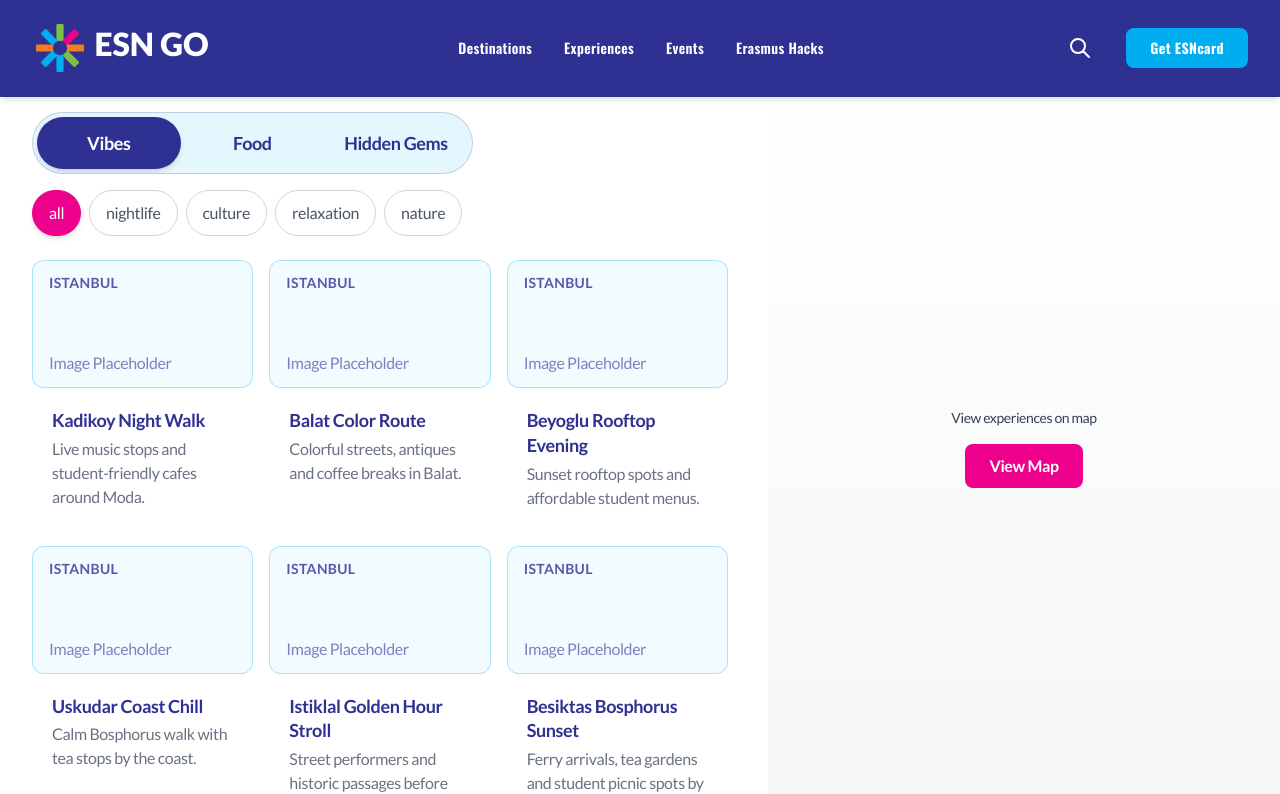
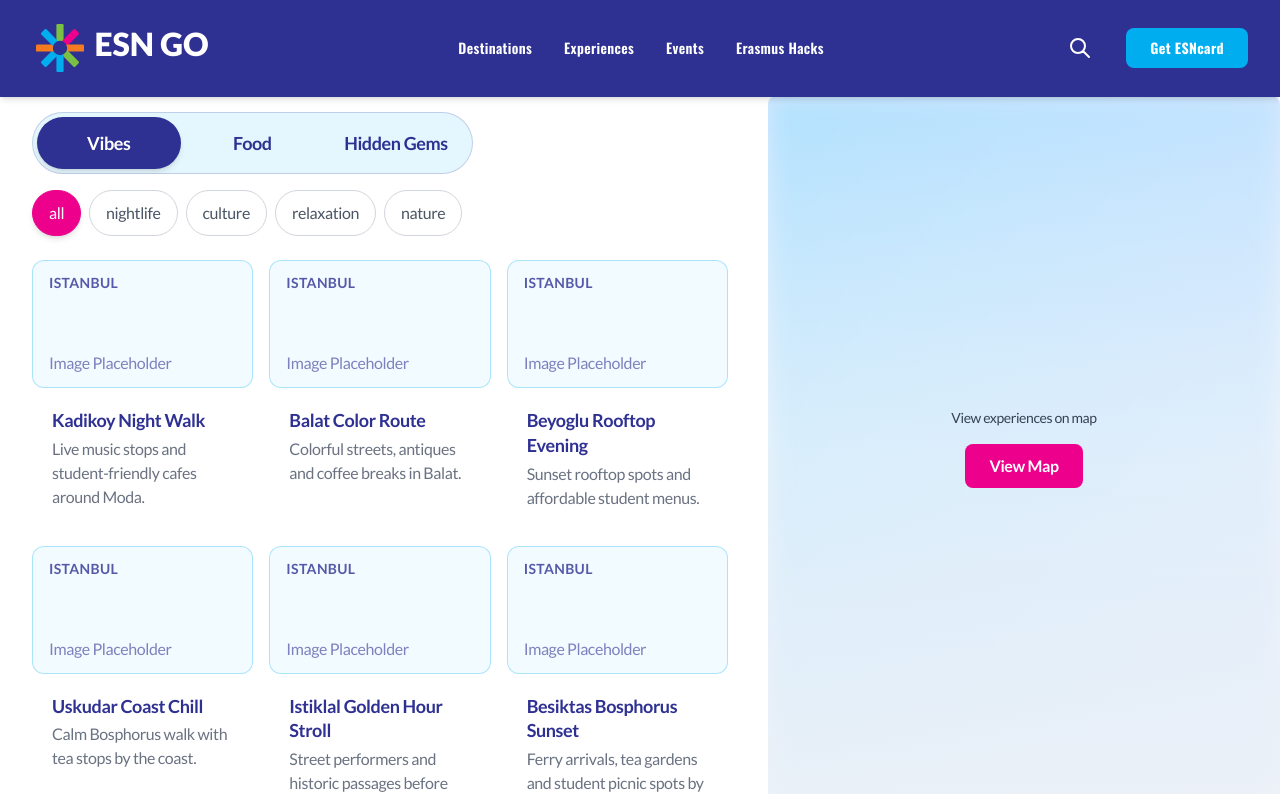
Before and after one commit to ESNTurkiye/ESN-GO, a Next.js app in the folder apps/frontend/: page /experiences in a window 1280 px wide. Shown: the top 794 px of the page. Built offline with nearby package versions, Linux system fonts and the light colour scheme; no server answers.

Commit message:
improve: add static map background for initial view, load maplibre on demand

```diff
--- a/apps/frontend/src/app/_components/sections/experiences/MapPlaceholder.tsx
+++ b/apps/frontend/src/app/_components/sections/experiences/MapPlaceholder.tsx
@@ -151,11 +151,21 @@ export default function MapPlaceholder({
     }, [activeId, items]);
 
     return (
-        <div className="relative h-[56vh] lg:h-full overflow-hidden rounded-lg">
+        <div className="relative h-[56vh] lg:h-full overflow-hidden rounded-lg bg-gradient-to-b from-blue-100 via-blue-50 to-blue-100">
+            {/* Static placeholder background - visible when map is not enabled */}
+            {!isMapEnabled && (
+                <div className="absolute inset-0 blur-md">
+                    <div className="absolute inset-0 bg-gradient-to-br from-sky-300 to-blue-200 opacity-40" />
+                </div>
+            )}
+
+            {/* MapLibre container - only shown when map is enabled */}
             <div
                 ref={mapContainerRef}
-                className={`h-full w-full transition-all duration-300 ${isMapEnabled ? "blur-0" : "blur-md"}`}
+                className={`h-full w-full transition-all duration-300 ${isMapEnabled ? "opacity-100" : "opacity-0 pointer-events-none"}`}
             />
+
+            {/* View Map button overlay */}
             {!isMapEnabled && (
                 <div className="absolute inset-0 flex flex-col items-center justify-center gap-4 bg-gradient-to-b from-transparent to-gray-100/80">
                     <p className="text-center text-sm font-medium text-gray-700">
```
